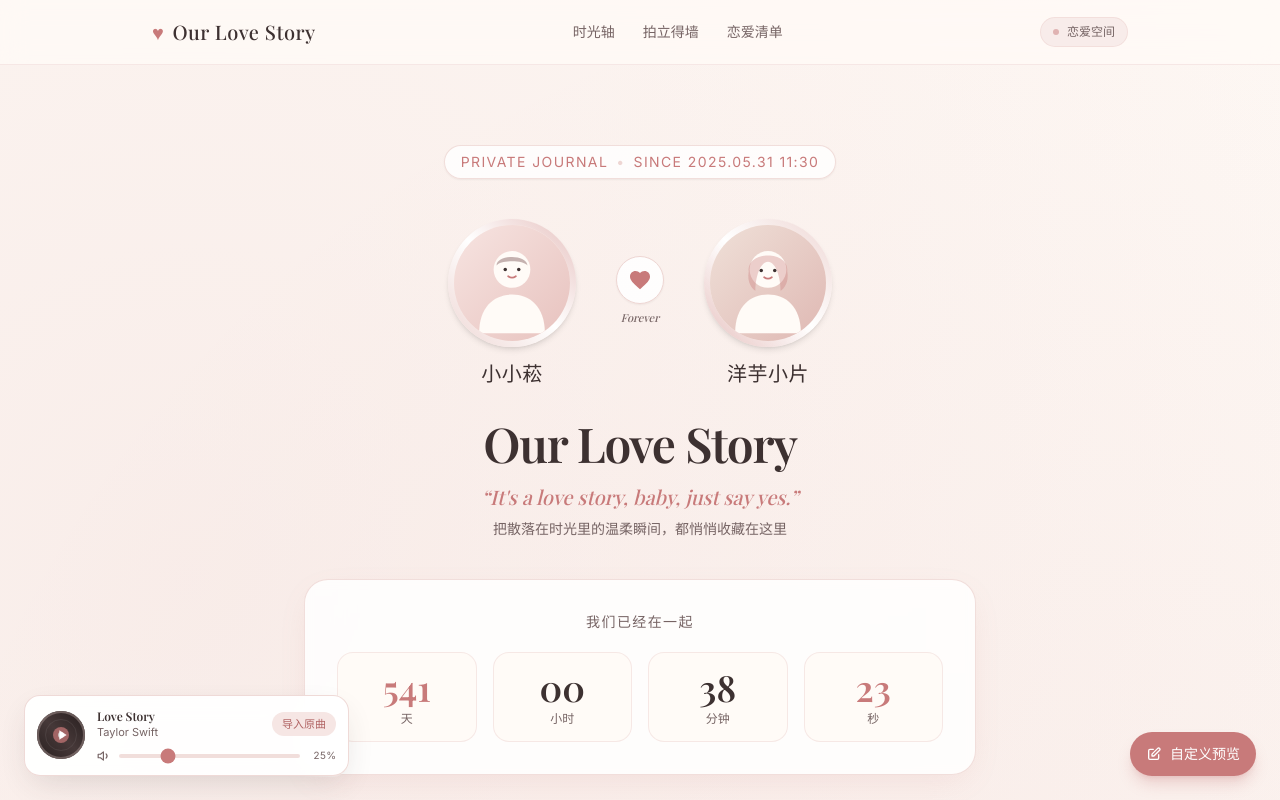
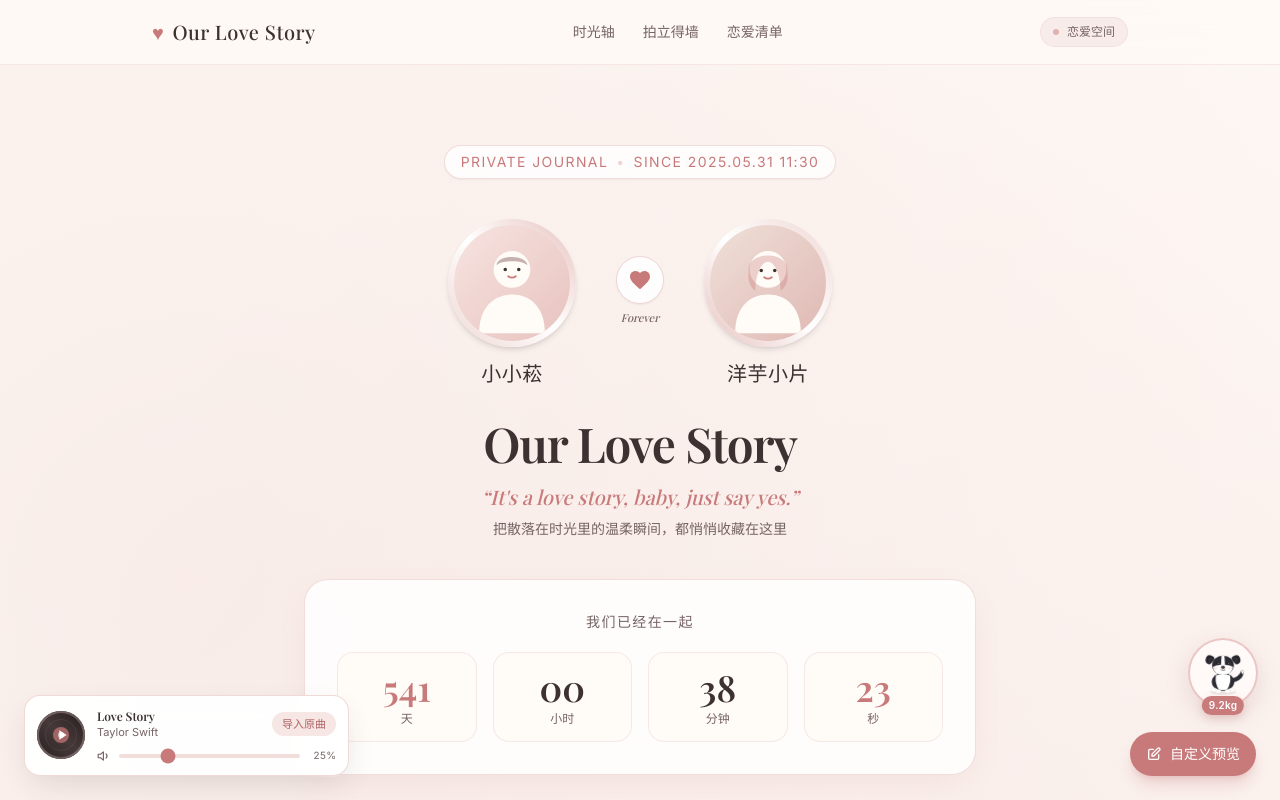
Before and after one commit to Lance-Sylvan/love_test, a plain HTML site: page index.html in a window 1280 px wide. Shown: the top 800 px of the page. Drawn offline with nearby package versions, Linux system fonts and the light colour scheme; a web font is replaced by a local one.

Commit message:
Update index.html

```diff
--- a/index.html
+++ b/index.html
@@ -1198,5 +1198,6 @@
       observeRevealElements();
     })();
   </script>
+<script src="./pet.js?v=2"></script>
 </body>
 </html>
```
